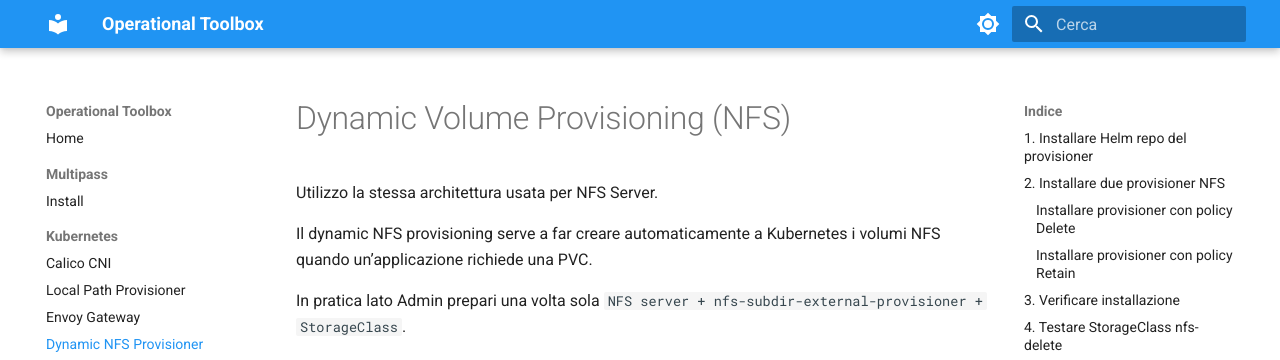
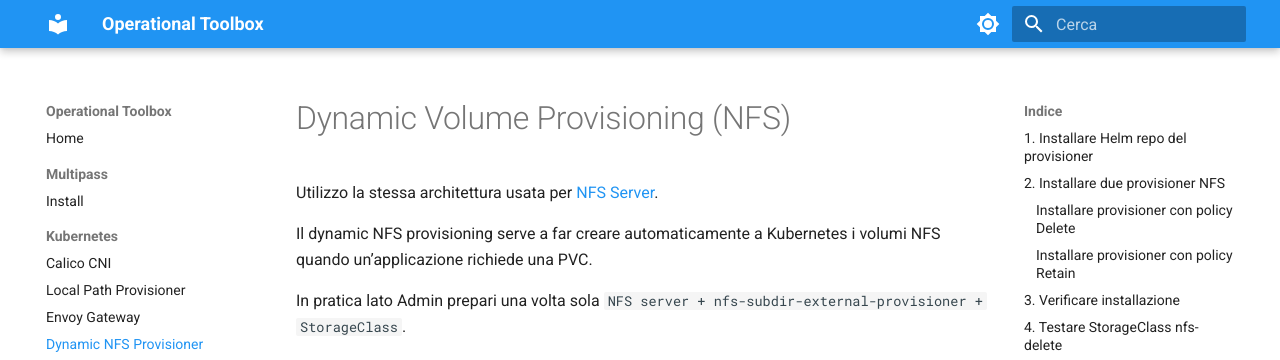
Before and after one commit to miscape/ops-toolbox, an MkDocs documentation site: the page built from docs/kubernetes/dynamic-nfs-provisioner.md, in a window 1280 px wide and 900 px high. Shown: the top 360 px of the window. Built offline with MkDocs 1.6.1 and Material for MkDocs 9.7.7, drawn with Linux system fonts in a browser that asks for light colours; part of the change alters nothing that is shown.

```diff
--- a/docs/kubernetes/dynamic-nfs-provisioner.md
+++ b/docs/kubernetes/dynamic-nfs-provisioner.md
@@ -1,5 +1,5 @@
 # Dynamic Volume Provisioning (NFS)
-Utilizzo la stessa architettura usata per NFS Server.
+Utilizzo la stessa architettura usata per [NFS Server](/docs/ubuntu/nfs-server.md).
 
 Il dynamic NFS provisioning serve a far creare automaticamente a Kubernetes i volumi NFS quando un’applicazione richiede una PVC.
 
```
